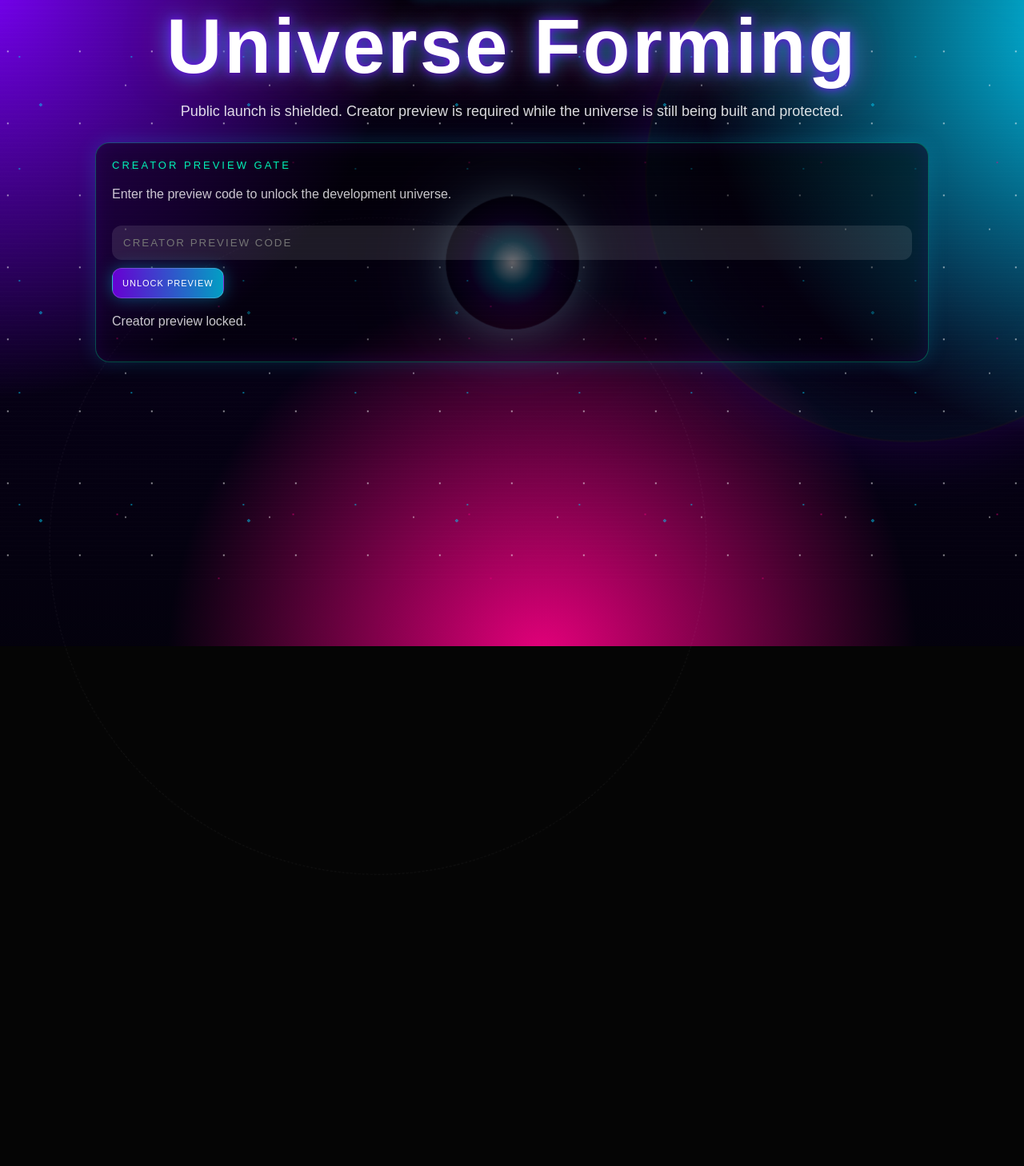
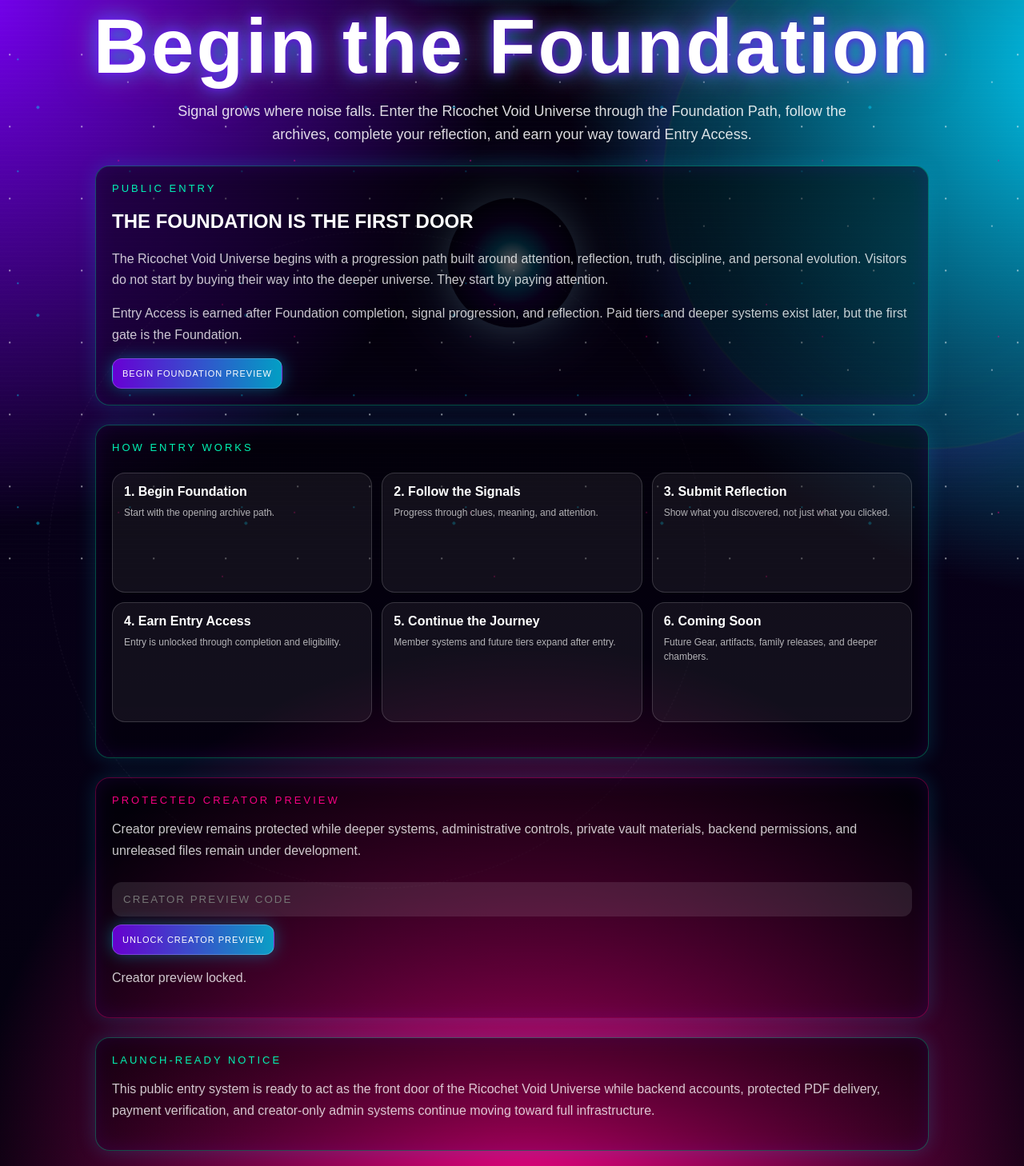
Before and after one commit to 5n7h5hh7dv-code/Ricochet.void-universe, a React (Vite) app: page / in a window 1280 px wide. Shown: the part 72-1530 px from the top of the page at 80% size. Before the commit the page ends 880 px from the top, so only its background shows below. Built offline with nearby package versions, Linux system fonts and the light colour scheme.

Commit message:
Update App.jsx

```diff
--- a/src/App.jsx
+++ b/src/App.jsx
@@ -1611,16 +1611,88 @@ export default function App() {
         {!creatorPreview ? (
           <>
             <div className="signalTag">Ricochet Void Universe</div>
-            <h1>Universe Forming</h1>
+            <h1>Begin the Foundation</h1>
 
             <p className="subtitle">
-              Public launch is shielded. Creator preview is required while the
-              universe is still being built and protected.
+              Signal grows where noise falls. Enter the Ricochet Void Universe
+              through the Foundation Path, follow the archives, complete your
+              reflection, and earn your way toward Entry Access.
             </p>
 
             <section className="card greenPanel">
-              <div className="cardTitle">Creator Preview Gate</div>
-              <p>Enter the preview code to unlock the development universe.</p>
+              <div className="cardTitle">Public Entry</div>
+
+              <h2>THE FOUNDATION IS THE FIRST DOOR</h2>
+
+              <p>
+                The Ricochet Void Universe begins with a progression path built
+                around attention, reflection, truth, discipline, and personal
+                evolution. Visitors do not start by buying their way into the
+                deeper universe. They start by paying attention.
+              </p>
+
+              <p>
+                Entry Access is earned after Foundation completion, signal
+                progression, and reflection. Paid tiers and deeper systems exist
+                later, but the first gate is the Foundation.
+              </p>
+
+              <button
+                className="actionButton"
+                onClick={() => {
+                  setCreatorPreview(true);
+                  localStorage.setItem("rvuCreatorPreview", "unlocked");
+                  setActiveChamber("foundation");
+                }}
+              >
+                Begin Foundation Preview
+              </button>
+            </section>
+
+            <section className="card greenPanel">
+              <div className="cardTitle">How Entry Works</div>
+
+              <div className="placeholderGrid">
+                <div className="placeholderCard">
+                  <strong>1. Begin Foundation</strong>
+                  <span>Start with the opening archive path.</span>
+                </div>
+
+                <div className="placeholderCard">
+                  <strong>2. Follow the Signals</strong>
+                  <span>Progress through clues, meaning, and attention.</span>
+                </div>
+
+                <div className="placeholderCard">
+                  <strong>3. Submit Reflection</strong>
+                  <span>Show what you discovered, not just what you clicked.</span>
+                </div>
+
+                <div className="placeholderCard">
+                  <strong>4. Earn Entry Access</strong>
+                  <span>Entry is unlocked through completion and eligibility.</span>
+                </div>
+
+                <div className="placeholderCard">
+                  <strong>5. Continue the Journey</strong>
+                  <span>Member systems and future tiers expand after entry.</span>
+                </div>
+
+                <div className="placeholderCard">
+                  <strong>6. Coming Soon</strong>
+                  <span>Future Gear, artifacts, family releases, and deeper chambers.</span>
+                </div>
+              </div>
+            </section>
+
+            <section className="card redPanel">
+              <div className="cardTitle restrictedTitle">Protected Creator Preview</div>
+
+              <p>
+                Creator preview remains protected while deeper systems,
+                administrative controls, private vault materials, backend
+                permissions, and unreleased files remain under development.
+              </p>
 
               <input
                 value={creatorPreviewInput}
@@ -1629,10 +1701,21 @@ export default function App() {
               />
 
               <button className="actionButton" onClick={unlockCreatorPreview}>
-                Unlock Preview
+                Unlock Creator Preview
               </button>
 
               <p>{creatorPreviewMessage}</p>
+            </section>
+
+            <section className="card greenPanel">
+              <div className="cardTitle">Launch-Ready Notice</div>
+
+              <p>
+                This public entry system is ready to act as the front door of
+                the Ricochet Void Universe while backend accounts, protected PDF
+                delivery, payment verification, and creator-only admin systems
+                continue moving toward full infrastructure.
+              </p>
             </section>
           </>
         ) : (
```
